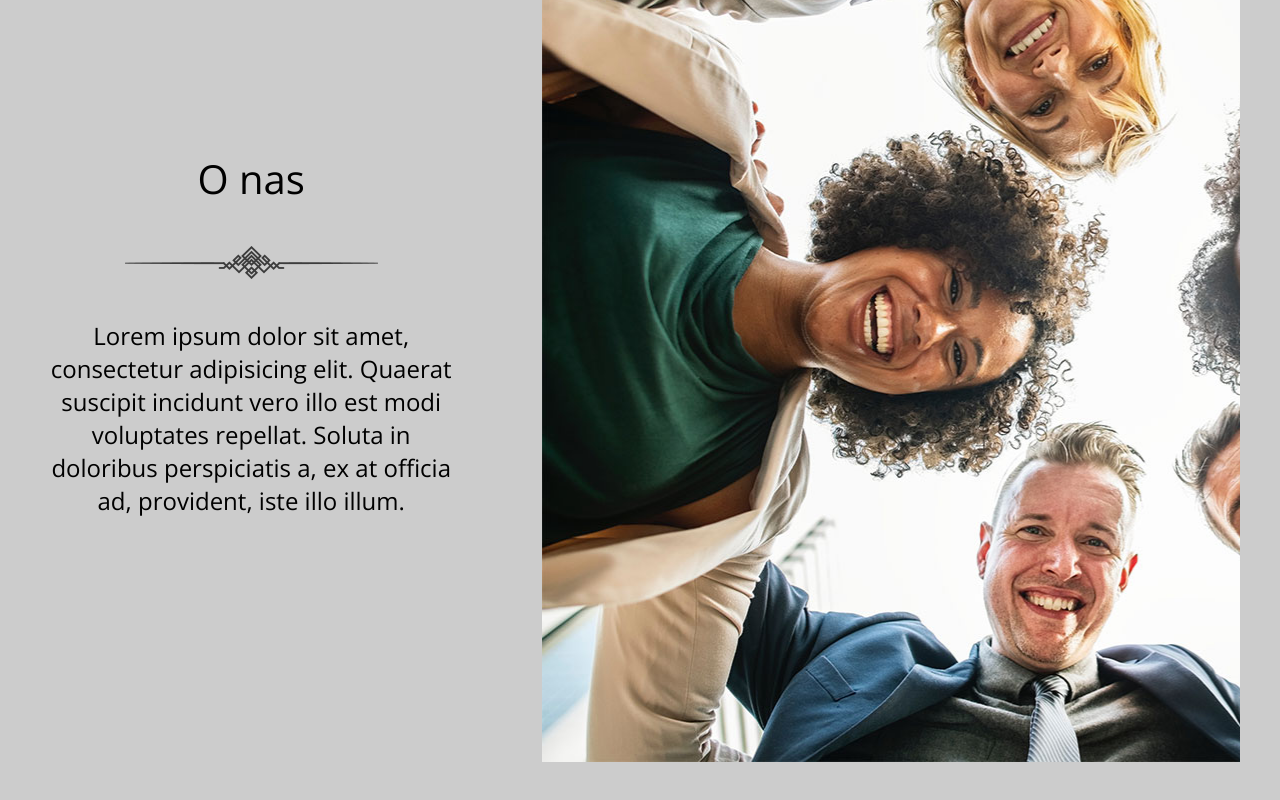
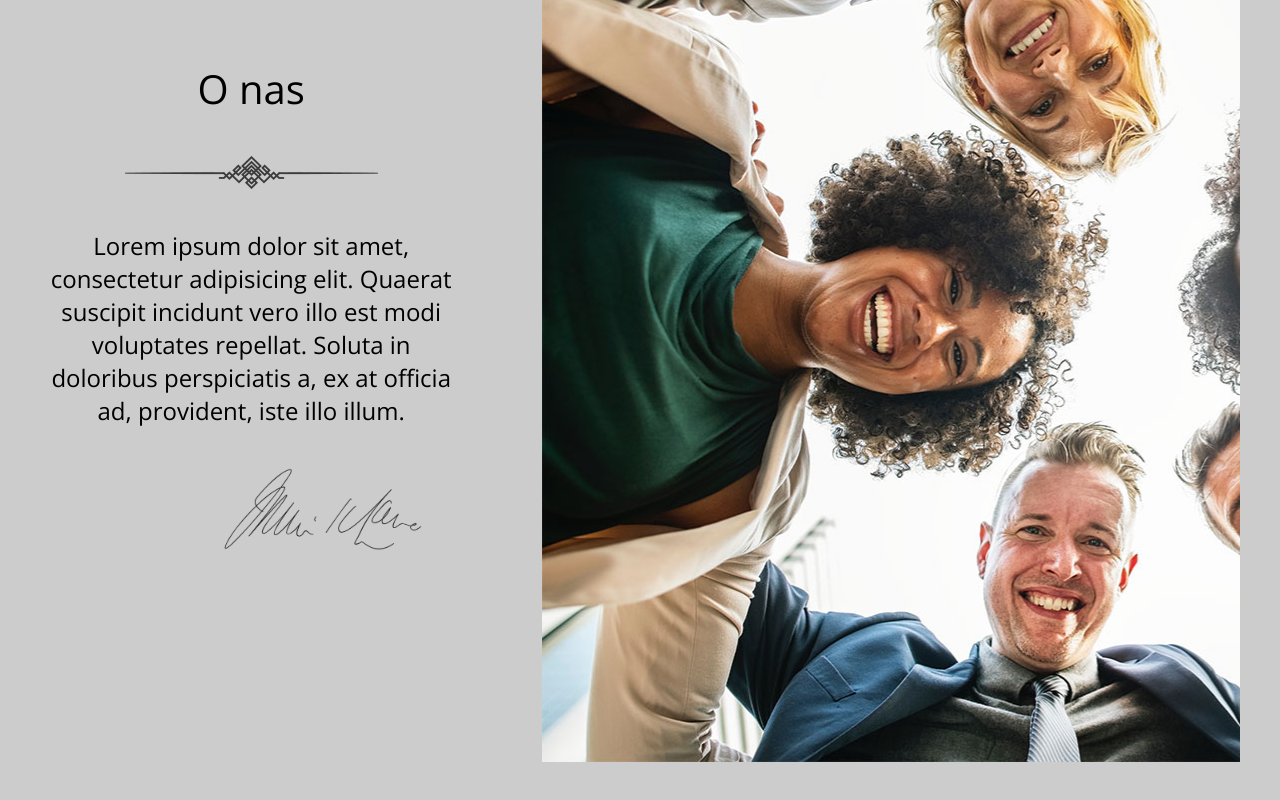
Before and after one commit to gruzin2046/OddajRzeczy, a React (Create React App) app: page / in a window 1280 px wide. Shown: the part 2548-3348 px from the top of the page. Built offline with nearby package versions, Linux system fonts and the light colour scheme.

Commit message:
signature

```diff
--- a/src/components/AboutUs.jsx
+++ b/src/components/AboutUs.jsx
@@ -10,6 +10,7 @@ export default class AboutUs extends Component {
                         <p>O nas</p>
                         <div className="decoration_image"></div>
                         <p className="abutUs_description">Lorem ipsum dolor sit amet, consectetur adipisicing elit. Quaerat suscipit incidunt vero illo est modi voluptates repellat. Soluta in doloribus perspiciatis a, ex at officia ad, provident, iste illo illum.</p>
+                        <div className="signature_image"></div>
                     </section>
                     <div className="aboutUs_image"></div>
                 </div>
--- a/src/css_files/AboutUs.scss
+++ b/src/css_files/AboutUs.scss
@@ -27,3 +27,14 @@
 .abutUs_description {
     font-size: 1.5rem;
 }
+
+.signature_image {
+    display: flex;
+    align-self: flex-end;
+    background-image: url("../images/signature.png");
+    height: 100px;
+    width: 200px;
+    background-repeat: no-repeat;
+    margin: 40px;
+    background-size: contain;
+}
```
Also changed, not shown: src/images/kisspng-art-signature-drawing-handwriting-chase-5adddc8b6a6331.9151122115244893554358.png (deleted), src/images/signature.png (added).
